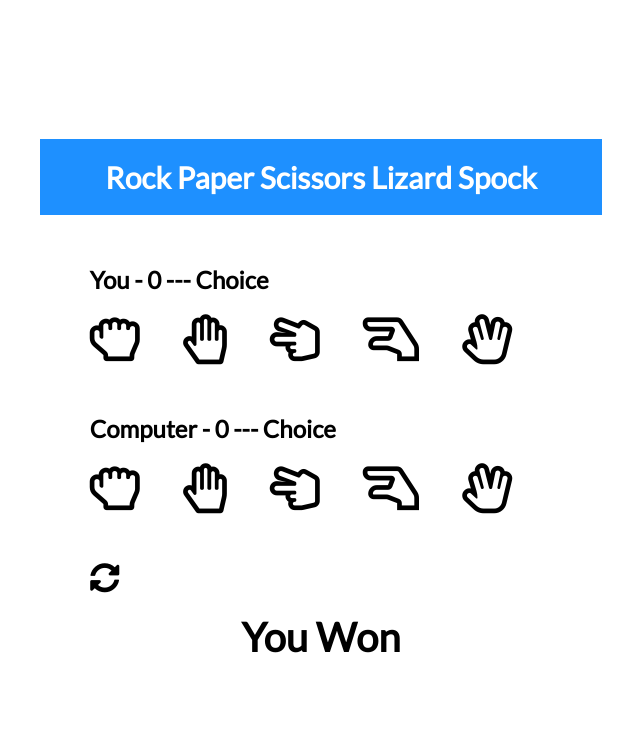
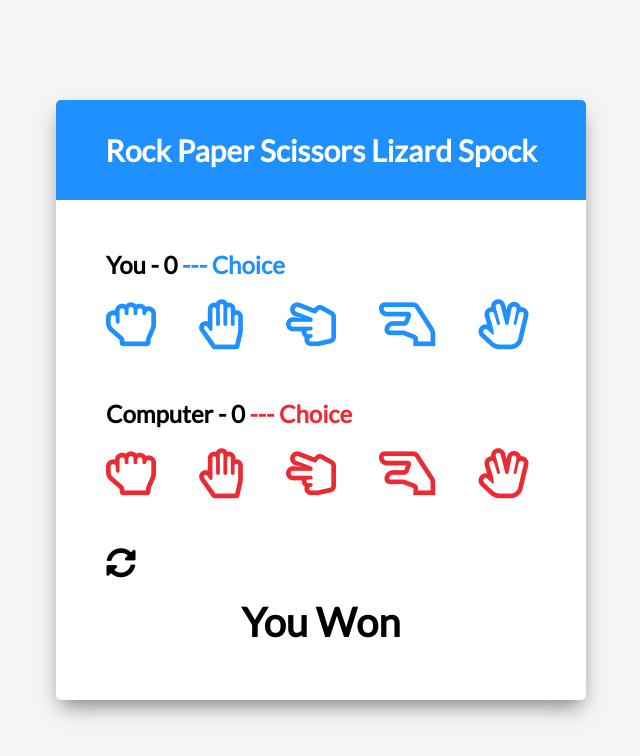
Before and after one commit to msemedo2/Spock-Rock-Game, a plain HTML site: page index.html in a window 1280 px wide. Shown: the whole page, without its empty margins (319-959 px from the left). Drawn offline with Linux system fonts and the light colour scheme.

Commit message:
Build UI - Styling

```diff
--- a/style.css
+++ b/style.css
@@ -1,4 +1,4 @@
-@import url("https://fonts.googleapis.com/css?family=Lato&display=swap");
+@import url('https://fonts.googleapis.com/css?family=Lato&display=swap');
 
 html {
 	box-sizing: border-box;
@@ -7,18 +7,26 @@ html {
 body {
 	margin: 0;
 	min-height: 100vh;
-
+	background: whitesmoke;
 	font-family: Lato, sans-serif;
 	display: flex;
 	justify-content: center;
 	align-items: center;
 }
 
-
+.game-container {
+	width: 530px;
+	height: 600px;
+	background: #fff;
+	border-radius: 5px;
+	box-shadow: 0 10px 20px -5px rgba(0, 0, 0, 0.5);
+}
 
 .header {
 	background: dodgerblue;
-
+	height: 100px;
+	border-top-right-radius: 5px;
+	border-top-left-radius: 5px;
 	display: flex;
 	justify-content: center;
 	align-items: center;
@@ -40,10 +48,29 @@ h2 {
 .far {
 	font-size: 50px;
 	margin-right: 40px;
-  User-select: none;
+	user-select: none;
 }
 
+#player .far,
+#player .choice {
+	color: dodgerblue;
+	cursor: pointer;
+}
 
+#computer .far,
+#computer .choice {
+	color: rgb(235, 43, 52);
+	cursor: pointer;
+}
+
+#player .far:last-of-type,
+#computer .far:last-of-type {
+	margin-right: 0;
+}
+
+.selected {
+	color: black !important;
+}
 
 .reset-icon {
 	font-size: 30px;
@@ -66,8 +93,8 @@ h2 {
 /* Media Query: Large Smartphone (Vertical) */
 @media screen and (max-width: 600px) {
 	.game-container {
-
 		height: 580px;
+		width: 95%;
 	}
 
 	h1 {
@@ -92,6 +119,7 @@ h2 {
 @media screen and (max-width: 376px) {
 	.game-container {
 		height: 550px;
+		width: 95%;
 	}
 
 	h1 {
```
Lines whose indentation alone changed are shown as unchanged.
